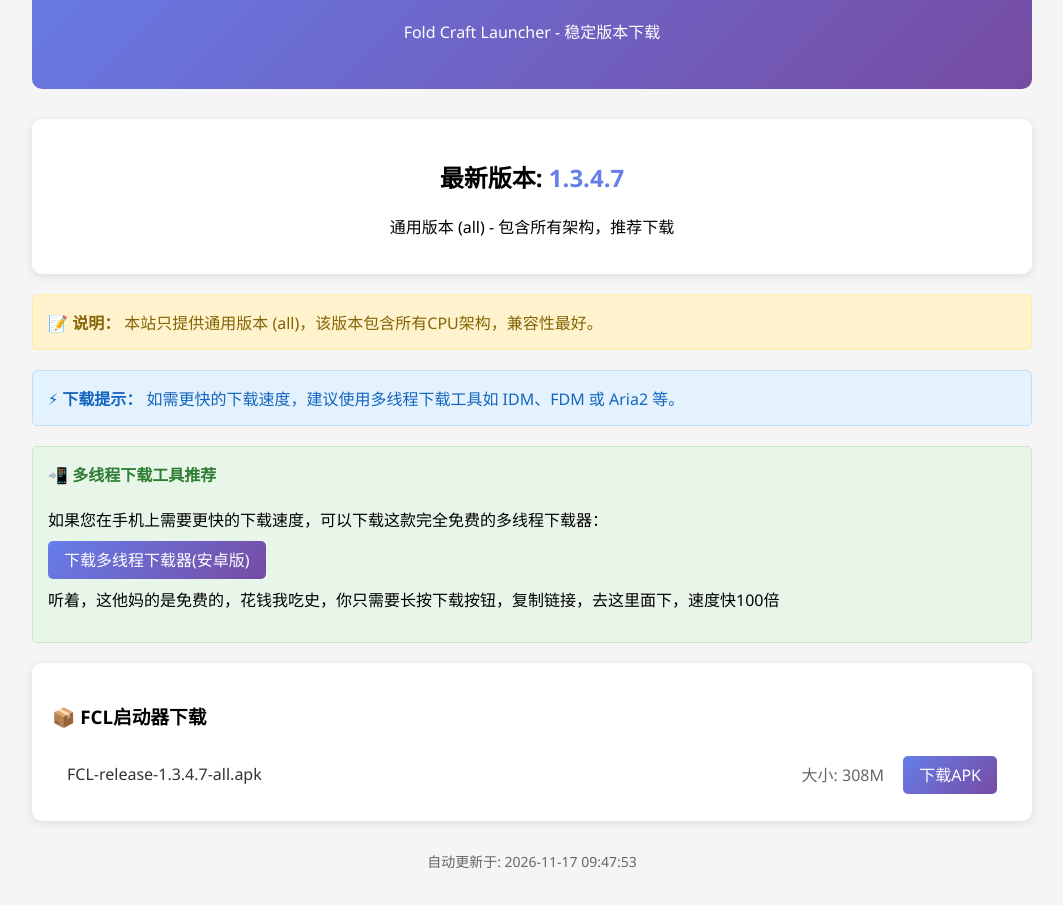
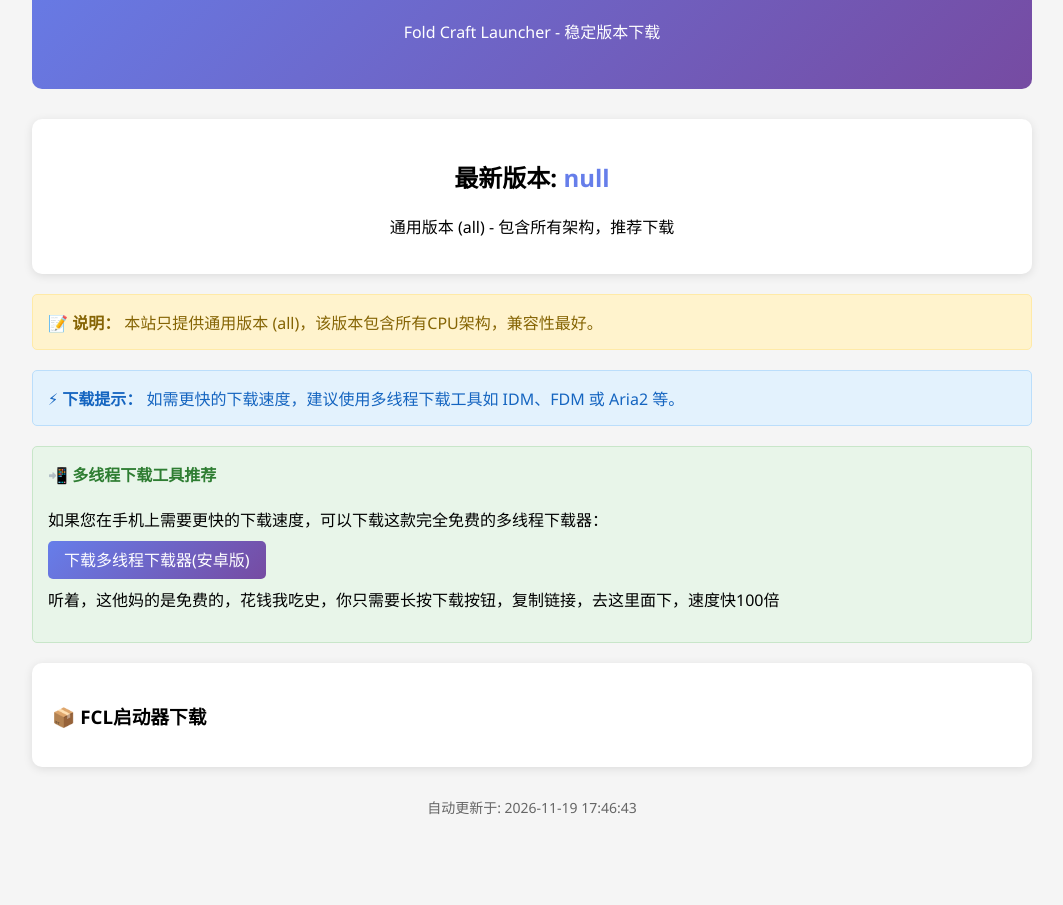
Before and after one commit to 4646hdh/hghghghgh, a plain HTML site: page web/index.html in a window 1280 px wide. Shown: the part 120-1025 px from the top of the page, without its empty margins (108-1171 px from the left). After the commit the page ends 971 px from the top, so only its background shows below. Drawn offline with Linux system fonts and the light colour scheme.

Commit message:
自动更新到版本 null

```diff
--- a/web/index.html
+++ b/web/index.html
@@ -113,7 +113,7 @@
     </div>
 
     <div class="version-info">
-        <h2>最新版本: <span style="color: #667eea;">1.3.4.7</span></h2>
+        <h2>最新版本: <span style="color: #667eea;">null</span></h2>
         <p>通用版本 (all) - 包含所有架构，推荐下载</p>
     </div>
 
@@ -134,17 +134,10 @@
 
     <div class="download-list">
         <h3>📦 FCL启动器下载</h3>
-        <div class="file-item">
-            <div class="file-name">FCL-release-1.3.4.7-all.apk</div>
-            <div>
-                <span style="color: #666; margin-right: 15px;">大小: 308M</span>
-                <a href="apk_files/FCL-release-1.3.4.7-all.apk" class="download-btn" download>下载APK</a>
-            </div>
-        </div>
     </div>
 
     <div class="footer">
-        <p>自动更新于: 2026-11-17 09:47:53</p>
+        <p>自动更新于: 2026-11-19 17:46:43</p>
     </div>
 </body>
 </html>
```
Also changed, not shown: 2 other files.
